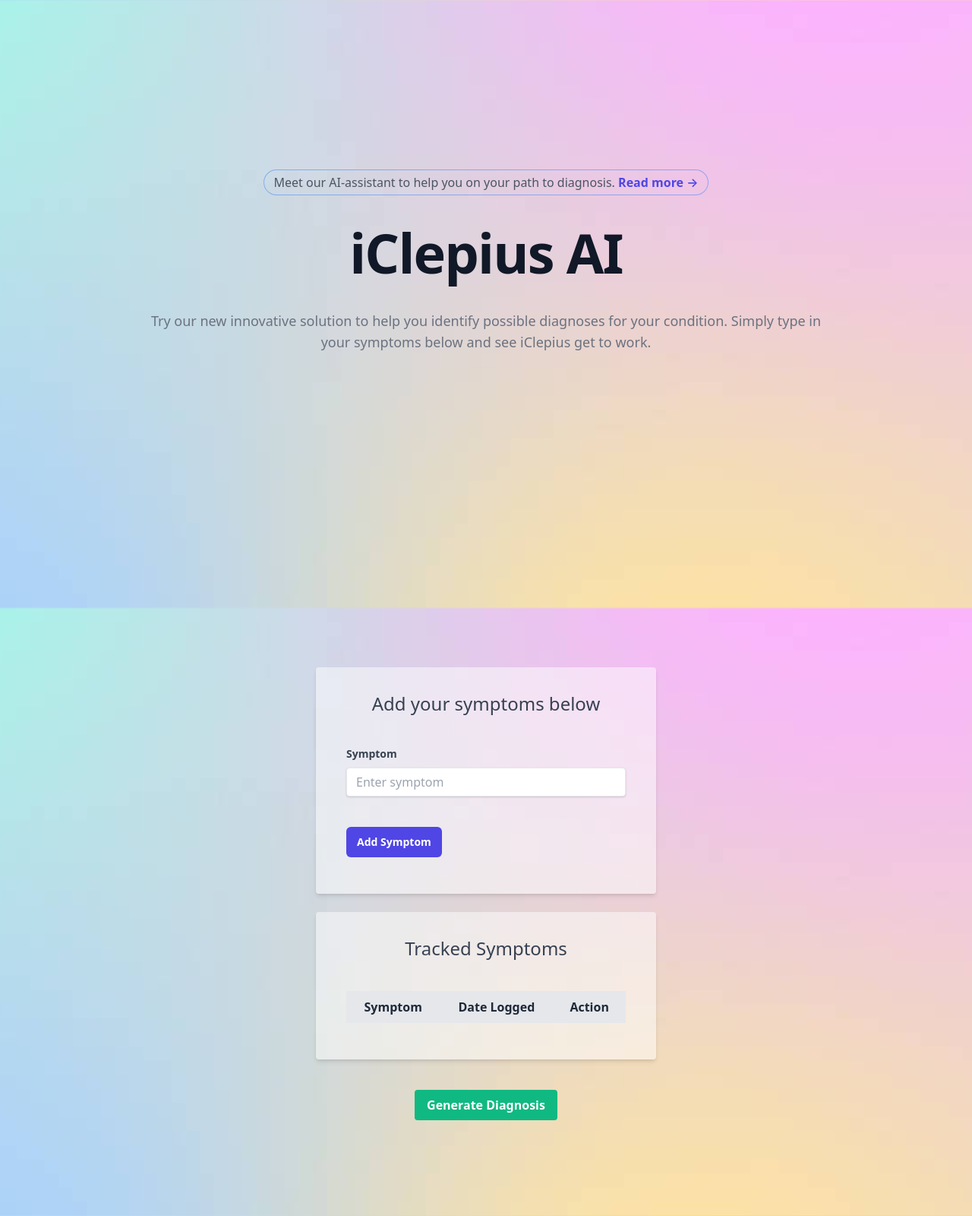
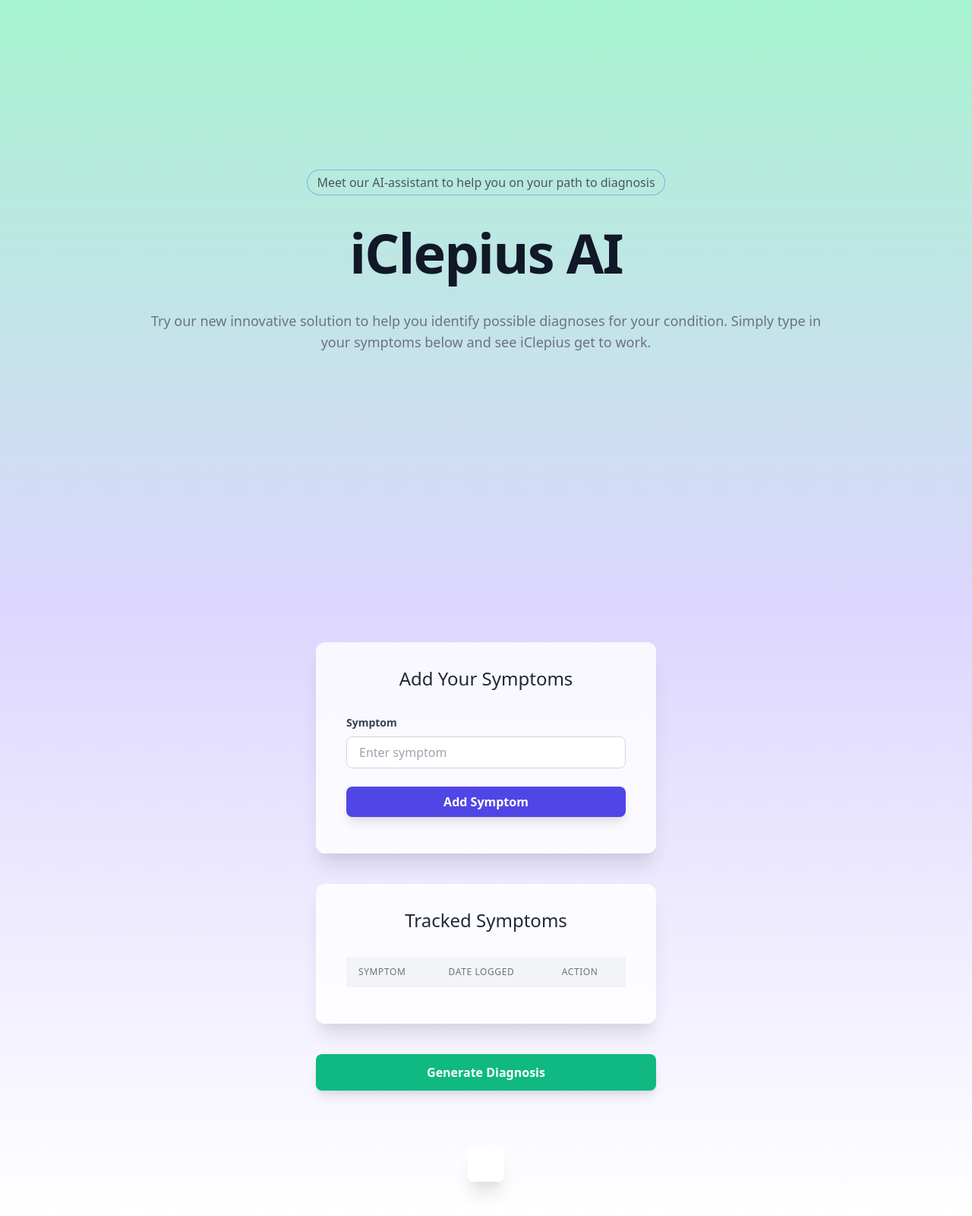
Before and after one commit to Jenny-Dup/iClepius, a Flask app: page / in a window 1280 px wide. Shown: the whole page at 76% size. Run offline with Flask 3, Linux system fonts and the light colour scheme; data that the repository does not hold is empty; style sheets or scripts are compiled from the project's sources.

Commit message:
finalised front end for symptoms and diagnoses results

```diff
--- a/static/js/script.js
+++ b/static/js/script.js
@@ -15,7 +15,6 @@
 
     const symptoms = await response.json();
 
-    // Clear the table before repopulating
     symptomTable.innerHTML = "";
 
     // Populate the table with symptoms
@@ -26,7 +25,7 @@
         <td class="border px-4 py-2">${symptom.symptom}</td>
         <td class="border px-4 py-2">${new Date(symptom.date).toLocaleDateString()}</td>
         <td class="border px-4 py-2">
-          <button class="bg-red-500 text-white px-3 py-1 rounded delete-btn" data-id="${symptom.id}">
+          <button class="bg-red-400 hover:bg-red-600 focus:outline-none focus:ring-2 focus:ring-offset-2 focus:ring-red-400 text-white font-semibold py-2 px-4 rounded shadow-md transition duration-200 ease-in-out delete-btn" data-id="${symptom.id}">
             Delete
           </button>
         </td>
@@ -56,7 +55,7 @@
 
     if (response.ok) {
       console.log(`Symptom ID ${symptomId} deleted.`);
-      fetchSymptoms(); // Refresh the table after deletion
+      fetchSymptoms();
     } else {
       console.error("Failed to delete symptom:", await response.json());
     }
@@ -65,7 +64,6 @@
   }
 }
 
-// Fetch symptoms on page load
 fetchSymptoms();
 
 // Handle form submission
@@ -75,8 +73,8 @@
   const symptomInput = document.getElementById("symptom");
 
   const symptomData = {
-    user_id: 1, // Static user ID for now
-    symptoms: [symptomInput.value], // Send symptom as an array
+    user_id: 1,
+    symptoms: [symptomInput.value],
   };
 
   try {
@@ -89,8 +87,8 @@
     });
 
     if (response.ok) {
-      symptomInput.value = ""; // Clear the input field
-      fetchSymptoms(); // Refresh the table
+      symptomInput.value = "";
+      fetchSymptoms();
     } else {
       console.error("Failed to add symptom:", await response.json());
     }
--- a/templates/index.html
+++ b/templates/index.html
@@ -10,11 +10,11 @@
 </head>
 
 
-<body class="bg-cover bg-center h-screen text-gray-800 font-sans" style="background-image: url('{{ url_for('static', filename='img/background.jpg') }}');">
-  <div class="h-screen mx-auto max-w-4xl py-38 sm:py-48 lg:py-56">
+<body class="bg-gradient-to-b from-green-200 via-purple-200 to-white text-gray-800 font-sans" >
+  <div class="min-h-screen mx-auto max-w-4xl py-38 sm:py-48 lg:py-56">
     <div class="hidden sm:mb-8 sm:flex sm:justify-center">
       <div class="relative rounded-full px-3 py-1 text-sm/6 text-gray-600 ring-1 ring-gray-900/10 hover:ring-gray-900/20">
-        Meet our AI-assistant to help you on your path to diagnosis. <a href="#" class="font-semibold text-indigo-600"><span class="absolute inset-0" aria-hidden="true"></span>Read more <span aria-hidden="true">&rarr;</span></a>
+        Meet our AI-assistant to help you on your path to diagnosis
       </div>
     </div>
 
@@ -24,47 +24,58 @@
     </div>
   </div>
 
-    <!-- Symptom Input Form -->
-  <div class="h-screen flex flex-col justify-center items-center gap-6 px-4">
-    <div class="bg-white bg-opacity-50 shadow-md rounded px-10 pt-8 pb-12 max-w-md w-full">
-        <h2 class="text-2xl font-extralight text-center text-gray-700 mb-10">Add your symptoms below</h2>
-        <form id="symptomForm">
-          <div class="mb-10">
-            <label class="block text-gray-700 text-sm font-bold mb-2" for="symptom">Symptom</label>
-            <input id="symptom" type="text" placeholder="Enter symptom" class="shadow appearance-none border rounded w-full py-2 px-3 text-gray-700 leading-tight focus:outline-none focus:shadow-outline" required>
+  <div class="min-h-screen flex flex-col justify-center items-center gap-10 px-4 py-8">
+    <!-- Symptom Input Card -->
+    <div class="bg-white bg-opacity-80 shadow-xl rounded-xl px-10 pt-8 pb-12 max-w-md w-full backdrop-filter backdrop-blur-md">
+      <h2 class="text-2xl font-light text-center text-gray-800 mb-8">Add Your Symptoms</h2>
+      <form id="symptomForm" class="space-y-6">
+        <div>
+          <label for="symptom" class="block text-gray-700 text-sm font-semibold mb-2">Symptom</label>
+          <input id="symptom" type="text" placeholder="Enter symptom" class="w-full border border-gray-300 rounded-lg px-4 py-2 focus:outline-none focus:ring-2 focus:ring-indigo-400" required>
         </div>
-          <button type="submit" class="rounded-md bg-indigo-600 px-3.5 py-2.5 text-sm font-semibold text-white shadow-xs hover:bg-indigo-500 focus-visible:outline-2 focus-visible:outline-offset-2 focus-visible:outline-indigo-600">
+        <div class="text-center">
+          <button type="submit" class="w-full rounded-lg bg-indigo-600 hover:bg-indigo-500 transition duration-200 ease-in-out px-4 py-2 text-white font-semibold shadow-lg">
             Add Symptom
           </button>
+        </div>
       </form>
     </div>
 
-    <!-- Symptom Table -->
-    <div class="bg-white bg-opacity-50 shadow-md rounded px-10 pt-8 pb-12 max-w-md w-full">
-            <h2 class="text-2xl font-extralight text-center text-gray-700 mb-10">Tracked Symptoms</h2>
-            <table class="min-w-full table-auto border-collapse border border-gray-300">
-              <thead>
-                <tr class="bg-gray-200">
-                  <th class="px-4 py-2 border">Symptom</th>
-                  <th class="px-4 py-2 border">Date Logged</th>
-                  <th class="px-4 py-2 border">Action</th>
+    <!-- Tracked Symptoms Card -->
+    <div class="bg-white bg-opacity-80 shadow-xl rounded-xl px-10 pt-8 pb-12 max-w-md w-full backdrop-filter backdrop-blur-md">
+      <h2 class="text-2xl font-light text-center text-gray-800 mb-8">Tracked Symptoms</h2>
+      <div class="overflow-x-auto">
+        <table class="min-w-full divide-y divide-gray-200">
+          <thead class="bg-gray-100">
+            <tr>
+              <th class="px-4 py-3 text-left text-xs font-medium text-gray-500 uppercase tracking-wider">Symptom</th>
+              <th class="px-4 py-3 text-left text-xs font-medium text-gray-500 uppercase tracking-wider">Date Logged</th>
+              <th class="px-4 py-3 text-left text-xs font-medium text-gray-500 uppercase tracking-wider">Action</th>
             </tr>
           </thead>
-              <tbody id="symptomTable">
+          <tbody id="symptomTable" class="bg-white divide-y divide-gray-200">
             <!-- Rows will be dynamically added here -->
           </tbody>
         </table>
       </div>
+    </div>
 
     <!-- Generate Diagnosis Button -->
-    <div class="mt-4 text-center">
-      <button id="diagnoseButton" class="bg-green-500 hover:bg-green-700 text-white font-bold py-2 px-4 rounded">
+    <div class="w-full max-w-md">
+      <button id="diagnoseButton" class="w-full rounded-lg bg-green-500 hover:bg-green-700 transition duration-200 ease-in-out py-3 text-white font-bold shadow-lg">
         Generate Diagnosis
       </button>
     </div>
 
     <!-- Diagnosis Result -->
-    <div id="diagnosisResult" class="mt-6 text-center text-xl font-bold text-gray-700"></div>
+    <div id="diagnosisResult" class="mt-8 max-w-md mx-auto p-6 bg-white bg-opacity-90 shadow-xl rounded-lg text-center">
+      <h3 class="text-2xl font-serif font-semibold text-gray-900 mb-4">Diagnosis Result</h3>
+      <p class="text-lg font-serif text-gray-700">
+        <!-- Your dynamic diagnosis content goes here -->
+      </p>
     </div>
+
+  </div>
+
 </body>
 </html>
```
Also changed, not shown: instance/iclepius.db. Lines whose indentation alone changed are shown as unchanged.
